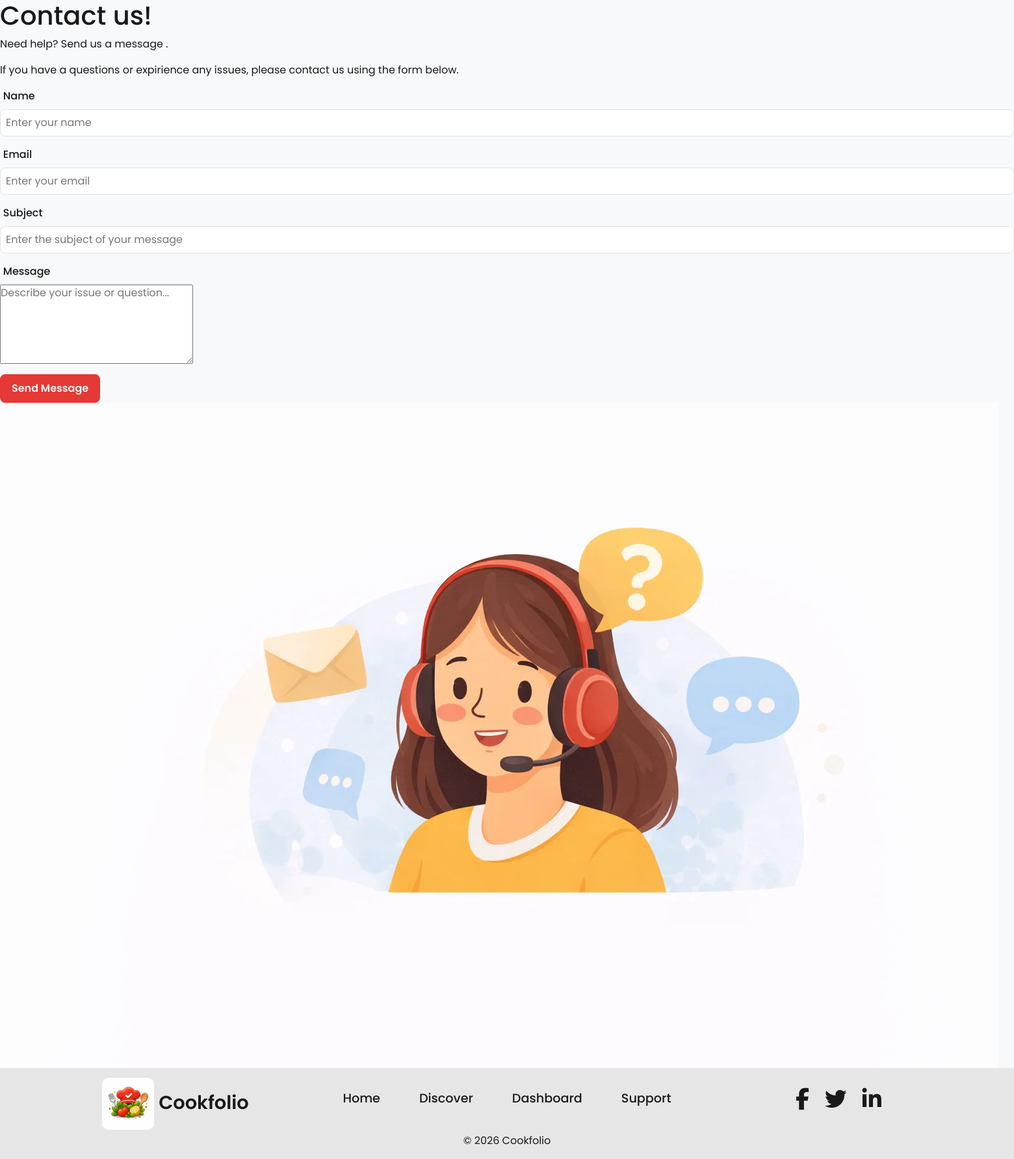
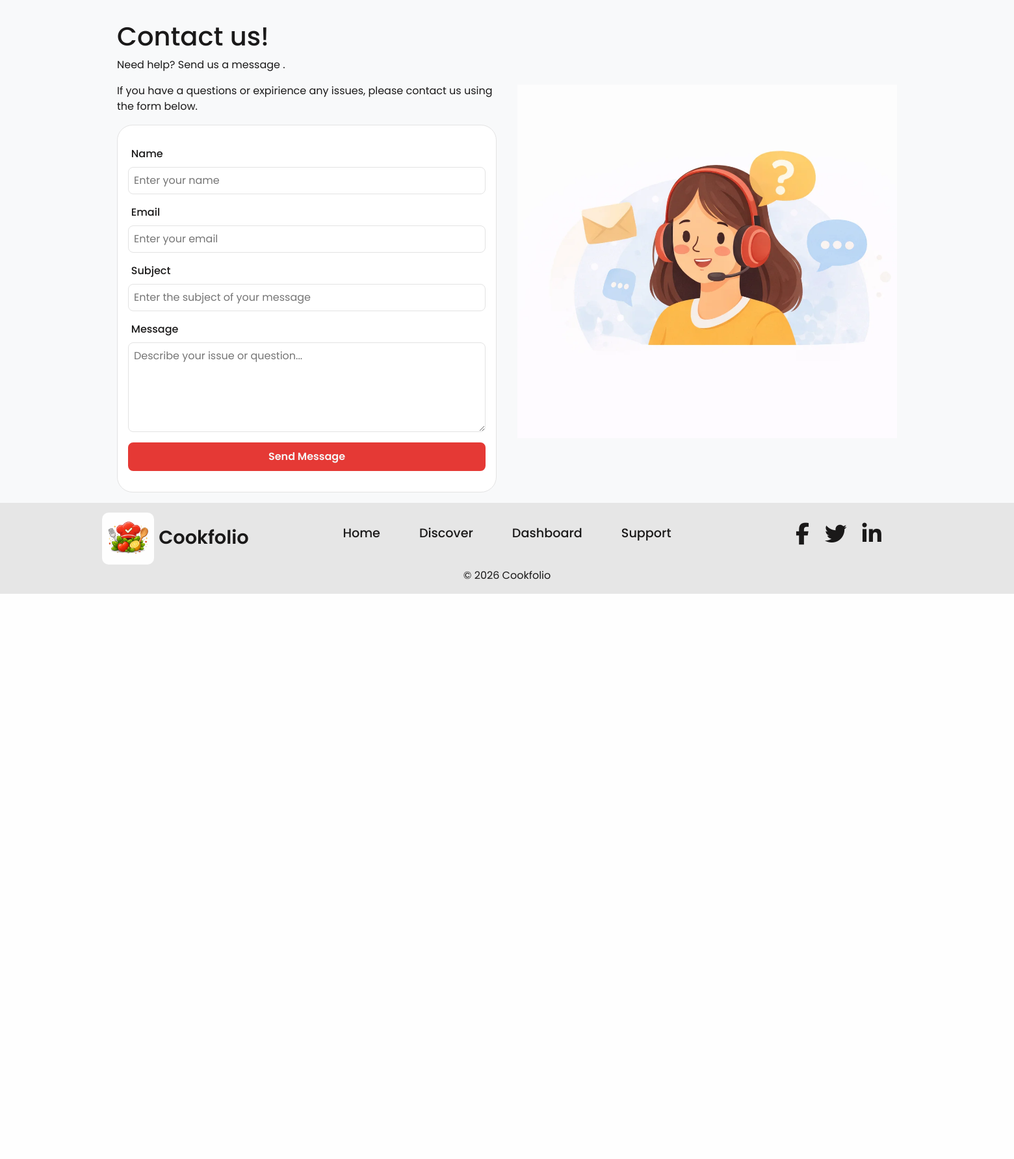
Before and after one commit to silviyahristova/cookfolio, a Flask app: page /support in a window 1560 px wide. Shown: the part 83-1867 px from the top of the page at 65% size. After the commit the page ends 997 px from the top, so only its background shows below. Run offline with Flask 3, Linux system fonts and the light colour scheme; some libraries are stand-ins or nearby versions.

Commit message:
style: make support form consistent with the website and responsive design

```diff
--- a/app/static/css/style.css
+++ b/app/static/css/style.css
@@ -389,7 +389,8 @@ header {
 .login-container,
 .add-recipe-container,
 .dashboard-container,
-.all-recipes-container {
+.all-recipes-container,
+.support-container {
     display: flex;
     flex-direction: column;
     align-items: center;
@@ -404,7 +405,8 @@ header {
 .login-text,
 .add-recipe-text,
 .dashboard-welcome-text,
-.all-recipes-text{
+.all-recipes-text,
+.support-text {
     text-align: center;
 }
 
@@ -545,13 +547,15 @@ header {
 .register-section,
 .login-section,
 .add-recipe-section,
-.all-recipes-section {
+.all-recipes-section,
+.support-section {
     padding: 2rem 1rem 0 1rem;
 }
 
 .register-form,
 .login-form,
-.add-recipe-form {
+.add-recipe-form,
+.support-form {
     background-color: #fff;
     border: 1px solid #e3e3e3;
     border-radius: 1.5rem;
@@ -576,7 +580,8 @@ header {
     padding: 0 0.3rem;
 }
 
-.form-group input {
+.form-group input,
+.form-group textarea {
     width: 100%;
     padding: 0.5rem;
     border: 1px solid #e3e3e3;
@@ -616,7 +621,8 @@ header {
 }
 
 .register-image,
-.login-image{
+.login-image,
+.support-image{
     display: none;
 }
 
@@ -1548,7 +1554,10 @@ header {
         display: block;
         width: 40%;
         margin: 2rem auto 0 auto;
-
+    }
+
+    .support-container{
+        max-width: 500px;
     }
 }
 
@@ -1643,7 +1652,8 @@ header {
     }
 
     .register-container,
-    .login-container {
+    .login-container,
+    .support-container {
         display: grid;
         align-items: center;
         grid-template-columns: 1fr 1fr;
@@ -1653,12 +1663,15 @@ header {
     .register-text,
     .register-form,
     .login-text,
-    .login-form {
+    .login-form,
+    .support-text,
+    .support-form {
         text-align: left;
     }
 
     .register-image,
-    .login-image {
+    .login-image,
+    .support-image {
         display: flex;
         justify-content: center;
         align-items: center;
@@ -1669,7 +1682,8 @@ header {
     }
 
     .register-image img,
-    .login-image img {
+    .login-image img,
+    .support-image img {
         width: 100%;
         height: 100%;
         object-fit: contain;
@@ -1984,6 +1998,10 @@ header {
         width: auto;
         min-width: 150px;
     }
+
+    .support-container{
+        max-width: 1200px;
+    }
 }
 
 @media (min-width: 1200px) {
```
